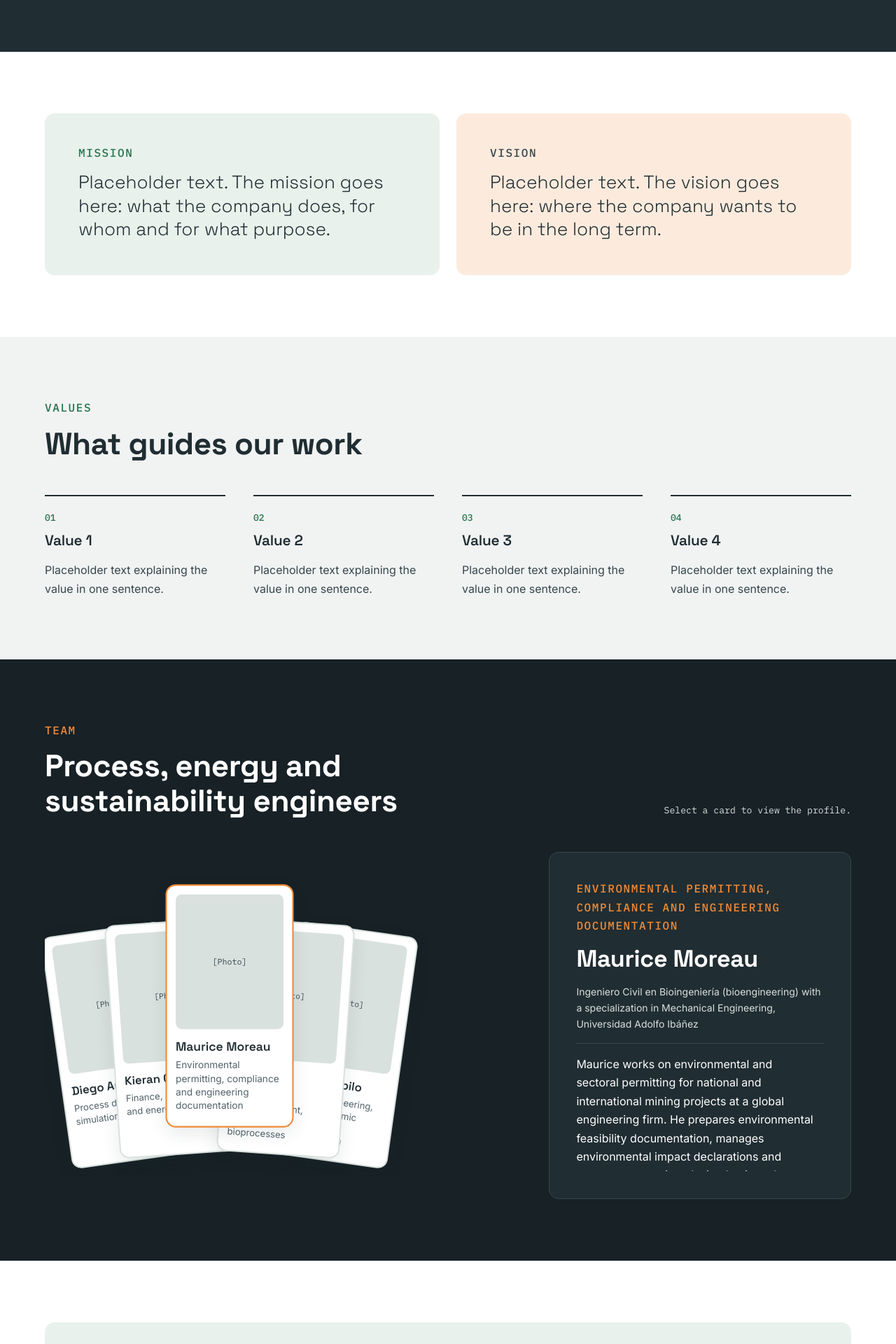
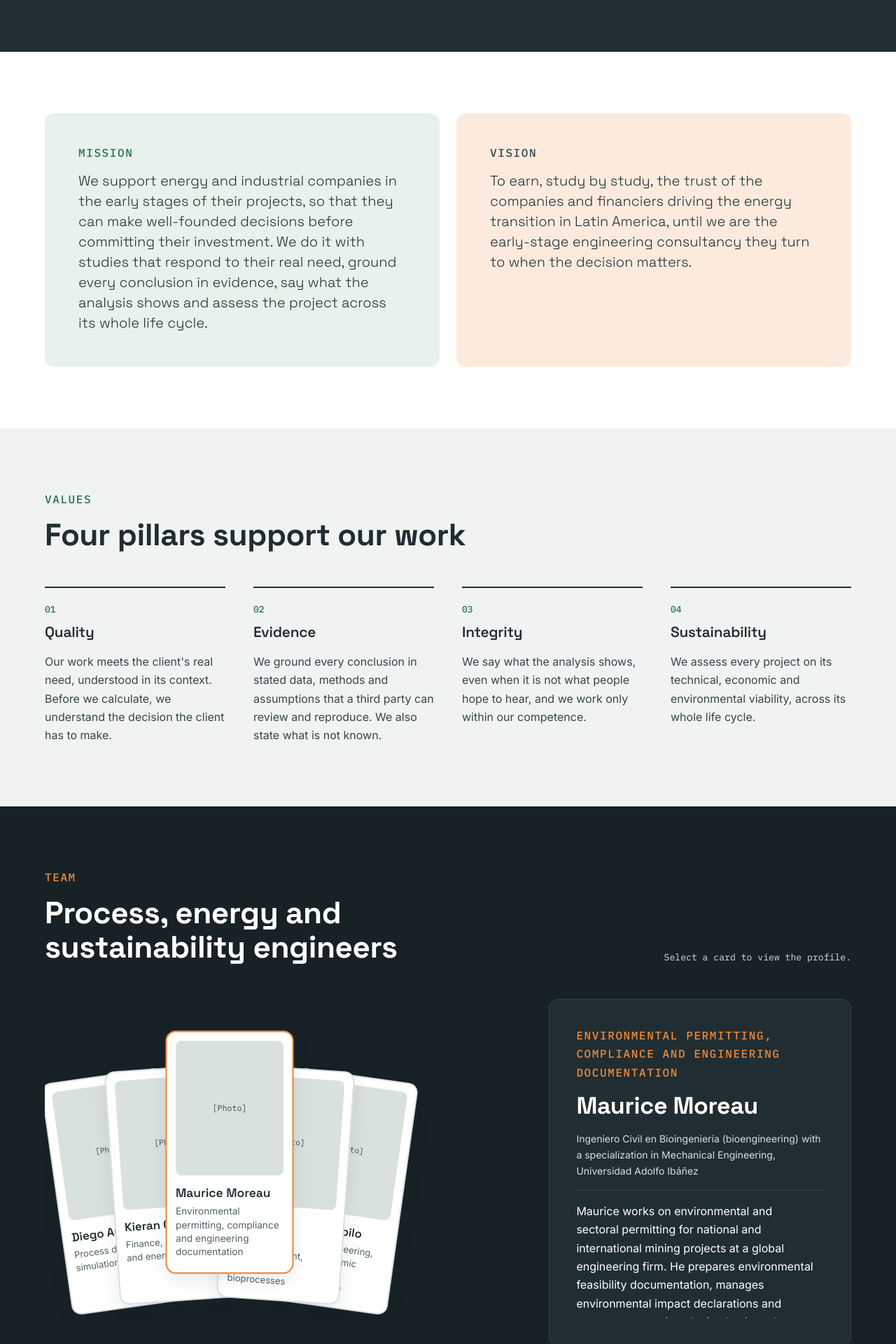
Before and after one commit to lrper-consulting/lrper-consulting.github.io, a Jekyll site: the page built from en/about.md, in a window 1280 px wide. Shown: the part 387-2307 px from the top of the page at 70% size. Built offline with Jekyll 4.4.1, drawn with Linux system fonts in a browser that asks for light colours; some of the changed text lies outside the part shown.

Commit message:
feat: misión, visión y valores agregados

```diff
--- a/_config.yml
+++ b/_config.yml
@@ -12,7 +12,7 @@ nombre:
   completo: ["Leading Renewable Projects", "Engineering Resources"]
 
 description: "Leading Renewable Projects | Engineering Resources"
-version: 0.10.0
+version: 0.11.0
 
 # Dirección del sitio. Si el sitio pasa a una subdirección (por ejemplo
 # matriz.com/chile), se cambia "baseurl" a "/chile" y nada más.
--- a/_data/i18n.yml
+++ b/_data/i18n.yml
@@ -25,7 +25,7 @@ es:
   equipo: "Equipo"
   equipo_titulo: "Ingenieros de procesos, energía y sustentabilidad"
   nosotros: "Nosotros"
-  valores_titulo: "Lo que guía nuestro trabajo"
+  valores_titulo: "Cuatro pilares sostienen nuestro trabajo"
   mazo_ayuda: "Seleccione una carta para ver el perfil."
   foto_pendiente: "Foto"
   mision: "Misión"
@@ -93,7 +93,7 @@ en:
   equipo: "Team"
   equipo_titulo: "Process, energy and sustainability engineers"
   nosotros: "About"
-  valores_titulo: "What guides our work"
+  valores_titulo: "Four pillars support our work"
   mazo_ayuda: "Select a card to view the profile."
   foto_pendiente: "Photo"
   mision: "Mission"
--- a/_data/marca.yml
+++ b/_data/marca.yml
@@ -19,8 +19,8 @@ icono: "/assets/img/logo-icono.svg"
 icono_claro: "/assets/img/logo-icono-blanco.svg"
 
 lema:
-  es: "Ingeniería temprana para proyectos de energía"
-  en: "Early-stage engineering for energy projects"
+  es: "Ingeniería temprana para decidir con fundamento"
+  en: "Early-stage engineering for well-founded decisions"
 
 colores:
   # Marca
--- a/_data/nosotros.yml
+++ b/_data/nosotros.yml
@@ -1,41 +1,49 @@
 # Misión, visión y valores, y los diferenciadores del bloque "Nuestro enfoque"
 # de la página de inicio.
 #
-# MISIÓN, VISIÓN Y VALORES SON PROVISIONALES: el equipo debe redactarlos.
+# Los cuatro valores son los pilares; la misión y la visión se redactan a
+# partir de ellos:
+#   - La misión dice primero el propósito y luego recorre los cuatro valores,
+#     en el mismo orden en que aparecen abajo.
+#   - La visión es un compromiso: la confianza se gana estudio a estudio. No
+#     afirma reconocimiento ni trayectoria que la empresa todavía no tiene.
+#   - Cada valor resume su definición del documento interno "Misión, visión y
+#     valores" (versión 0.1.0, 2026-11-12).
+# La misión y la visión de este archivo reemplazan a las de ese documento.
 
 mision:
-  es: "Texto provisional. Aquí va la misión: qué hace la empresa, para quién y con qué propósito."
-  en: "Placeholder text. The mission goes here: what the company does, for whom and for what purpose."
+  es: "Acompañamos a empresas de energía e industria en las etapas tempranas de sus proyectos, para que decidan con fundamento antes de comprometer su inversión. Lo hacemos con estudios que responden a su necesidad real, sostienen cada conclusión en evidencia, dicen lo que el análisis muestra y evalúan el proyecto en todo su ciclo de vida."
+  en: "We support energy and industrial companies in the early stages of their projects, so that they can make well-founded decisions before committing their investment. We do it with studies that respond to their real need, ground every conclusion in evidence, say what the analysis shows and assess the project across its whole life cycle."
 
 vision:
-  es: "Texto provisional. Aquí va la visión: dónde quiere estar la empresa en el largo plazo."
-  en: "Placeholder text. The vision goes here: where the company wants to be in the long term."
+  es: "Ganarnos, estudio a estudio, la confianza de las empresas y financistas que impulsan la transición energética en América Latina, hasta ser la consultora de ingeniería temprana a la que acuden cuando la decisión importa."
+  en: "To earn, study by study, the trust of the companies and financiers driving the energy transition in Latin America, until we are the early-stage engineering consultancy they turn to when the decision matters."
 
 valores:
   - es:
-      nombre: "Valor 1"
-      descripcion: "Texto provisional que explica el valor en una frase."
+      nombre: "Calidad"
+      descripcion: "Nuestro trabajo cumple la necesidad real del cliente, entendida en su contexto. Antes de calcular, entendemos qué decisión debe tomar."
     en:
-      nombre: "Value 1"
-      descripcion: "Placeholder text explaining the value in one sentence."
+      nombre: "Quality"
+      descripcion: "Our work meets the client's real need, understood in its context. Before we calculate, we understand the decision the client has to make."
   - es:
-      nombre: "Valor 2"
-      descripcion: "Texto provisional que explica el valor en una frase."
+      nombre: "Evidencia"
+      descripcion: "Sostenemos cada conclusión en datos, métodos y supuestos declarados, que un tercero puede revisar y reproducir. Declaramos también lo que no se sabe."
     en:
-      nombre: "Value 2"
-      descripcion: "Placeholder text explaining the value in one sentence."
+      nombre: "Evidence"
+      descripcion: "We ground every conclusion in stated data, methods and assumptions that a third party can review and reproduce. We also state what is not known."
   - es:
-      nombre: "Valor 3"
-      descripcion: "Texto provisional que explica el valor en una frase."
+      nombre: "Integridad"
+      descripcion: "Decimos lo que el análisis muestra, aunque no sea lo que se espera oír, y trabajamos solo dentro de nuestra competencia."
     en:
-      nombre: "Value 3"
-      descripcion: "Placeholder text explaining the value in one sentence."
+      nombre: "Integrity"
+      descripcion: "We say what the analysis shows, even when it is not what people hope to hear, and we work only within our competence."
   - es:
-      nombre: "Valor 4"
-      descripcion: "Texto provisional que explica el valor en una frase."
+      nombre: "Sostenibilidad"
+      descripcion: "Evaluamos cada proyecto por su viabilidad técnica, económica y ambiental, a lo largo de todo su ciclo de vida."
     en:
-      nombre: "Value 4"
-      descripcion: "Placeholder text explaining the value in one sentence."
+      nombre: "Sustainability"
+      descripcion: "We assess every project on its technical, economic and environmental viability, across its whole life cycle."
 
 # Diferenciadores (borrador, a validar por el equipo).
 enfoque:
--- a/assets/css/main.css
+++ b/assets/css/main.css
@@ -203,7 +203,7 @@ hr { border: 0; border-top: 1px solid var(--border); margin: var(--espacio-4) 0;
 .panel--cobre { background: var(--surface-copper); }
 .panel .antetitulo { margin-bottom: var(--espacio-2); }
 .antetitulo--neutro { color: var(--body); }
-.panel__texto { margin: 0; font-family: var(--font-heading); font-weight: 500; font-size: clamp(1.25rem, 2.2vw, 1.625rem); line-height: 1.3; color: var(--heading); }
+.panel__texto { margin: 0; font-family: var(--font-heading); font-weight: 500; font-size: clamp(1.05rem, 1.6vw, 1.25rem); line-height: 1.45; color: var(--heading); }
 
 /* ---------- Mazo de cartas del equipo ---------- */
 .seccion--mazo { overflow: hidden; }
```
Also changed, not shown: CHANGELOG.md.
